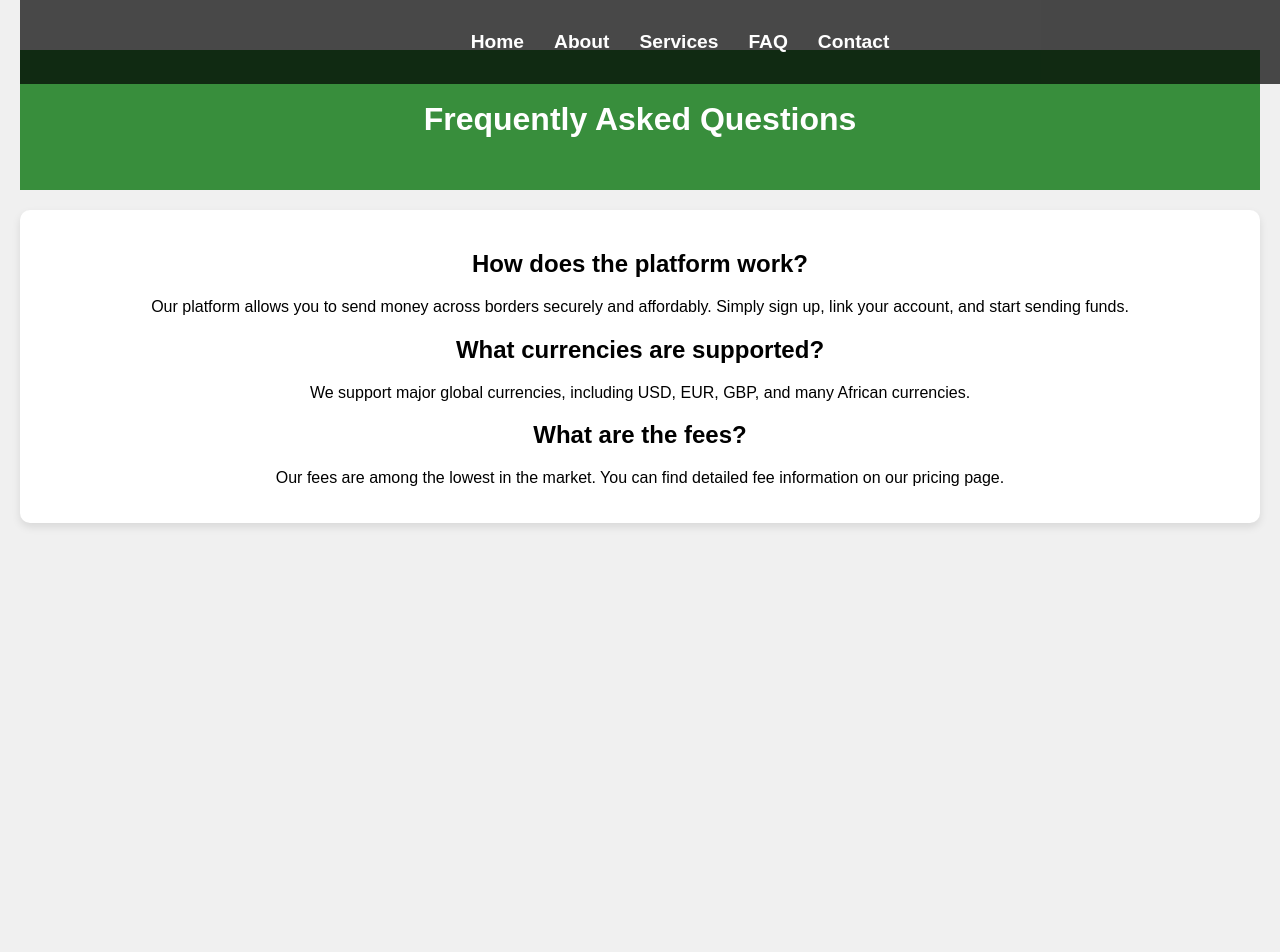
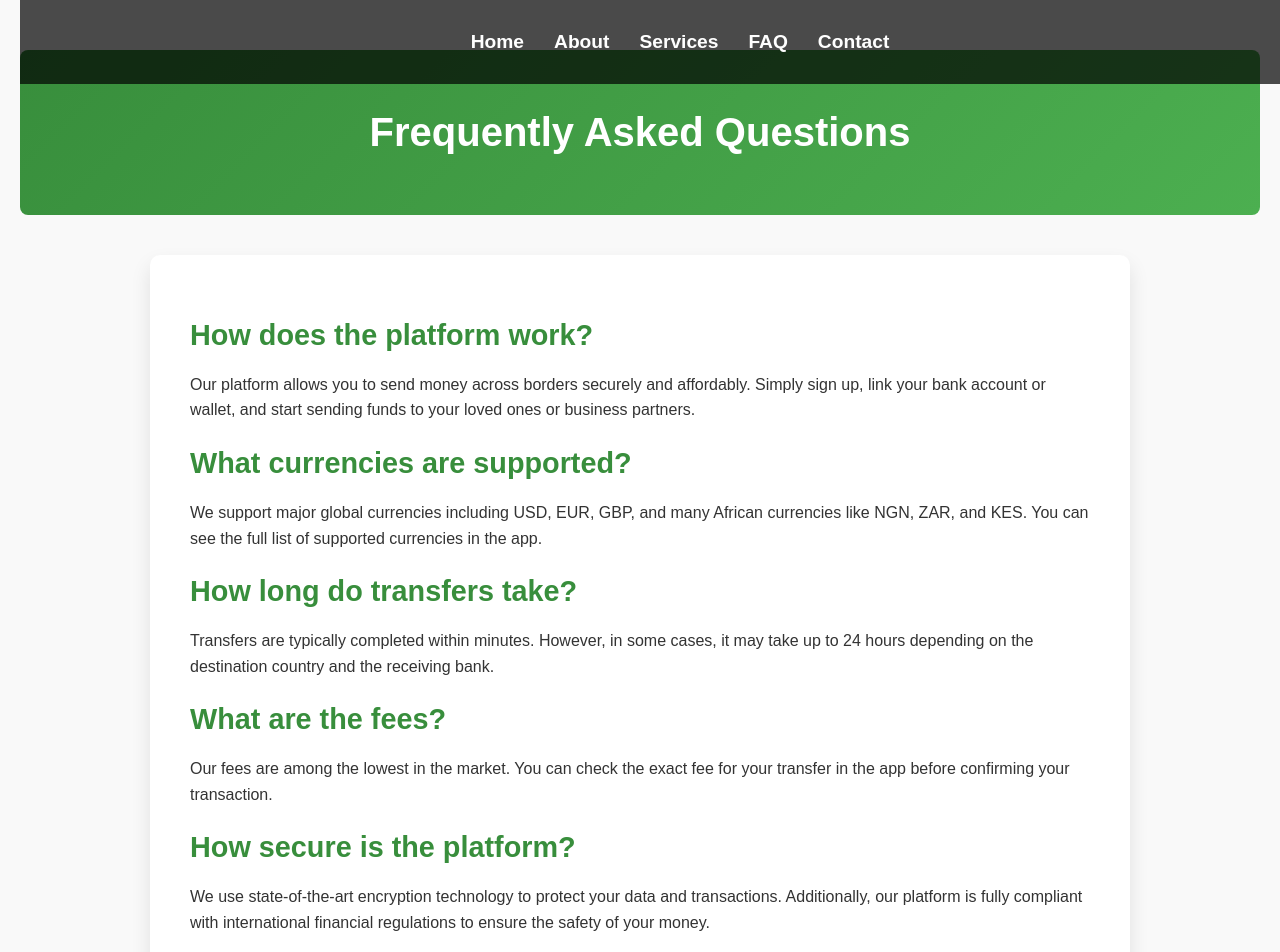
Before and after one commit to Web3WizardZ/Remittease-Dapp, a React (Create React App) app: page /faq in a window 1280 px wide. Shown: the top 952 px of the page. Before the commit the page ends 800 px from the top, so only its background shows below. Built offline with nearby package versions, Linux system fonts and the light colour scheme.

Commit message:
modified:   src/screens/About.js 	modified:   src/screens/Contact.js 	modified:   src/screens/FAQ.js 	modified:   src/screens/PageStyles.css 	modified:   src/screens/Services.js

```diff
--- a/src/screens/About.js
+++ b/src/screens/About.js
@@ -11,7 +11,22 @@ const About = () => {
       </header>
       <section className="page-content">
         <p>
-          Welcome to the African Remittance Platform. Our mission is to make cross-border money transfers fast, secure, and affordable. We are committed to connecting the African diaspora with their families back home by offering reliable remittance services.
+          At the African Remittance Platform, we believe that everyone deserves access to affordable and secure money transfers, no matter where they are. Our platform is designed to help the African diaspora send money home quickly, securely, and with minimal fees.
+        </p>
+        <h2>Our Mission</h2>
+        <p>
+          Our mission is to bridge the financial gap between Africa and the world by providing fast, reliable, and affordable cross-border remittance services. We aim to empower individuals and businesses to connect with their loved ones and communities through seamless financial transactions.
+        </p>
+        <h2>Our Values</h2>
+        <ul>
+          <li><strong>Transparency:</strong> We believe in clear and upfront pricing with no hidden fees.</li>
+          <li><strong>Security:</strong> Protecting your money and data is our top priority.</li>
+          <li><strong>Accessibility:</strong> Our platform is built to be easy to use for everyone, regardless of tech-savviness.</li>
+          <li><strong>Community:</strong> We are committed to supporting African communities and fostering economic growth.</li>
+        </ul>
+        <h2>Meet Our Team</h2>
+        <p>
+          We are a passionate team of entrepreneurs, engineers, and financial experts with deep connections to Africa. Our goal is to build a platform that helps families stay connected and supports the growth of African economies.
         </p>
       </section>
     </div>
--- a/src/screens/Contact.js
+++ b/src/screens/Contact.js
@@ -10,12 +10,30 @@ const Contact = () => {
         <h1>Contact Us</h1>
       </header>
       <section className="page-content">
-        <p>If you have any questions or need assistance, please reach out to us:</p>
+        <p>
+          We’re here to help! Whether you have a question, need support, or just want to provide feedback, feel free to get in touch with us through any of the methods below.
+        </p>
         <ul>
-          <li>Email: support@remittanceplatform.com</li>
-          <li>Phone: +123 456 7890</li>
-          <li>Address: 123 Remittance Avenue, Nairobi, Kenya</li>
+          <li><strong>Email:</strong> support@remittanceplatform.com</li>
+          <li><strong>Phone:</strong> +123 456 7890</li>
+          <li><strong>Address:</strong> 123 Remittance Avenue, Nairobi, Kenya</li>
         </ul>
+        <h2>Contact Form</h2>
+        <form className="contact-form">
+          <div className="form-group">
+            <label htmlFor="name">Your Name</label>
+            <input type="text" id="name" name="name" required />
+          </div>
+          <div className="form-group">
+            <label htmlFor="email">Your Email</label>
+            <input type="email" id="email" name="email" required />
+          </div>
+          <div className="form-group">
+            <label htmlFor="message">Your Message</label>
+            <textarea id="message" name="message" rows="4" required></textarea>
+          </div>
+          <button type="submit" className="cta-button">Send Message</button>
+        </form>
       </section>
     </div>
   );
--- a/src/screens/FAQ.js
+++ b/src/screens/FAQ.js
@@ -11,13 +11,39 @@ const FAQ = () => {
       </header>
       <section className="page-content">
         <h2>How does the platform work?</h2>
-        <p>Our platform allows you to send money across borders securely and affordably. Simply sign up, link your account, and start sending funds.</p>
+        <p>
+          Our platform allows you to send money across borders securely and affordably. Simply sign up, link your bank account or wallet, and start sending funds to your loved ones or business partners.
+        </p>
 
         <h2>What currencies are supported?</h2>
-        <p>We support major global currencies, including USD, EUR, GBP, and many African currencies.</p>
+        <p>
+          We support major global currencies including USD, EUR, GBP, and many African currencies like NGN, ZAR, and KES. You can see the full list of supported currencies in the app.
+        </p>
+
+        <h2>How long do transfers take?</h2>
+        <p>
+          Transfers are typically completed within minutes. However, in some cases, it may take up to 24 hours depending on the destination country and the receiving bank.
+        </p>
 
         <h2>What are the fees?</h2>
-        <p>Our fees are among the lowest in the market. You can find detailed fee information on our pricing page.</p>
+        <p>
+          Our fees are among the lowest in the market. You can check the exact fee for your transfer in the app before confirming your transaction.
+        </p>
+
+        <h2>How secure is the platform?</h2>
+        <p>
+          We use state-of-the-art encryption technology to protect your data and transactions. Additionally, our platform is fully compliant with international financial regulations to ensure the safety of your money.
+        </p>
+
+        <h2>Can I track my transfers?</h2>
+        <p>
+          Yes! Once you initiate a transfer, you can track its progress in real-time through the app, so you always know where your money is.
+        </p>
+
+        <h2>How can I contact support?</h2>
+        <p>
+          Our customer support team is available 24/7. You can reach us via email, phone, or live chat directly in the app.
+        </p>
       </section>
     </div>
   );
--- a/src/screens/PageStyles.css
+++ b/src/screens/PageStyles.css
@@ -1,18 +1,147 @@
+/* General Page Styles */
 .page-container {
     text-align: center;
     padding: 50px 20px;
+    background-color: #f9f9f9; /* Soft background for the entire page */
   }
 
   .page-header {
-    background-color: #388e3c;
+    background: linear-gradient(135deg, #388e3c 0%, #4caf50 100%); /* Gradient header */
     color: white;
-    padding: 30px 0;
+    padding: 60px 20px;
+    margin-bottom: 40px;
+    border-radius: 8px;
+  }
+
+  .page-header h1 {
+    font-size: 2.5rem;
+    margin: 0;
+  }
+
+  .page-content {
+    background-color: white;
+    padding: 40px;
+    border-radius: 10px;
+    box-shadow: 0 10px 20px rgba(0, 0, 0, 0.1);
+    max-width: 900px;
+    margin: 0 auto;
+    text-align: left;
+  }
+
+  /* Typography */
+  .page-content h2 {
+    font-size: 1.8rem;
+    color: #388e3c;
     margin-bottom: 20px;
   }
 
-  .page-content {
+  .page-content p {
+    font-size: 1rem;
+    line-height: 1.6;
+    color: #333;
+    margin-bottom: 20px;
+  }
+
+  /* Lists */
+  .page-content ul {
+    list-style: none;
+    padding: 0;
+  }
+
+  .page-content ul li {
+    background-color: #e8f5e9;
+    margin: 10px 0;
+    padding: 15px;
+    border-radius: 8px;
+    box-shadow: 0 4px 6px rgba(0, 0, 0, 0.05);
+  }
+
+  /* Buttons */
+  .cta-button {
+    background-color: #388e3c;
+    color: white;
+    padding: 15px 30px;
+    font-size: 1.2rem;
+    border: none;
+    border-radius: 25px;
+    cursor: pointer;
+    transition: background-color 0.3s ease, transform 0.3s ease;
+  }
+
+  .cta-button:hover {
+    background-color: #2e7d32;
+    transform: scale(1.05);
+  }
+
+  /* Form Styles */
+  .contact-form {
+    display: flex;
+    flex-direction: column;
+    gap: 20px;
+    margin-top: 30px;
+  }
+
+  .contact-form .form-group {
+    display: flex;
+    flex-direction: column;
+    align-items: flex-start;
+  }
+
+  .contact-form label {
+    font-size: 1.1rem;
+    margin-bottom: 10px;
+    color: #388e3c;
+  }
+
+  .contact-form input,
+  .contact-form textarea {
+    width: 100%;
+    padding: 15px;
+    border: 1px solid #ccc;
+    border-radius: 8px;
+    font-size: 1rem;
+    box-shadow: 0 4px 6px rgba(0, 0, 0, 0.05);
+  }
+
+  .contact-form button {
+    align-self: flex-start;
+  }
+
+  /* Testimonials Section */
+  .testimonial-item {
     background-color: #fff;
     padding: 20px;
     border-radius: 10px;
-    box-shadow: 0 4px 8px rgba(0, 0, 0, 0.1);
+    box-shadow: 0 10px 20px rgba(0, 0, 0, 0.05);
+    font-style: italic;
+    color: #6d4c41;
+    margin-bottom: 20px;
   }
+
+  .testimonial-item span {
+    display: block;
+    margin-top: 10px;
+    font-weight: bold;
+    color: #388e3c;
+  }
+
+  /* Media Queries for Responsiveness */
+  @media (max-width: 768px) {
+    .page-content {
+      padding: 30px;
+      margin: 20px;
+    }
+
+    .cta-button {
+      width: 100%;
+      padding: 15px 0;
+    }
+
+    .page-header {
+      padding: 40px 20px;
+    }
+
+    .page-header h1 {
+      font-size: 2rem;
+    }
+  }
--- a/src/screens/Services.js
+++ b/src/screens/Services.js
@@ -10,13 +10,29 @@ const Services = () => {
         <h1>Our Services</h1>
       </header>
       <section className="page-content">
-        <ul>
-          <li>Fast cross-border transactions</li>
-          <li>Low fees for remittances</li>
-          <li>Secure payments and transfers</li>
-          <li>Multi-currency support</li>
-          <li>24/7 customer service</li>
-        </ul>
+        <p>
+          The African Remittance Platform offers a range of services designed to make sending and receiving money across borders easier, faster, and more secure. Here’s what we offer:
+        </p>
+        <h2>Fast and Secure Cross-Border Transfers</h2>
+        <p>
+          With our platform, you can send money to your loved ones in minutes, no matter where they are. Our secure technology ensures that your transactions are protected every step of the way.
+        </p>
+        <h2>Low Fees</h2>
+        <p>
+          We believe that sending money home shouldn’t cost a fortune. That’s why we offer some of the lowest fees in the industry, ensuring that more of your money goes where it’s needed most.
+        </p>
+        <h2>Multi-Currency Support</h2>
+        <p>
+          Whether you’re sending dollars, euros, pounds, or local African currencies, we’ve got you covered. Our platform supports a wide range of currencies to make your transfers as convenient as possible.
+        </p>
+        <h2>24/7 Customer Support</h2>
+        <p>
+          Our dedicated customer support team is available around the clock to assist you with any questions or issues. We’re here to make sure your experience with our platform is smooth and stress-free.
+        </p>
+        <h2>Business Solutions</h2>
+        <p>
+          In addition to personal remittances, we offer tailored solutions for businesses looking to make international payments. Whether you’re paying suppliers or employees, our platform provides the tools you need to manage your cross-border transactions efficiently.
+        </p>
       </section>
     </div>
   );
```
